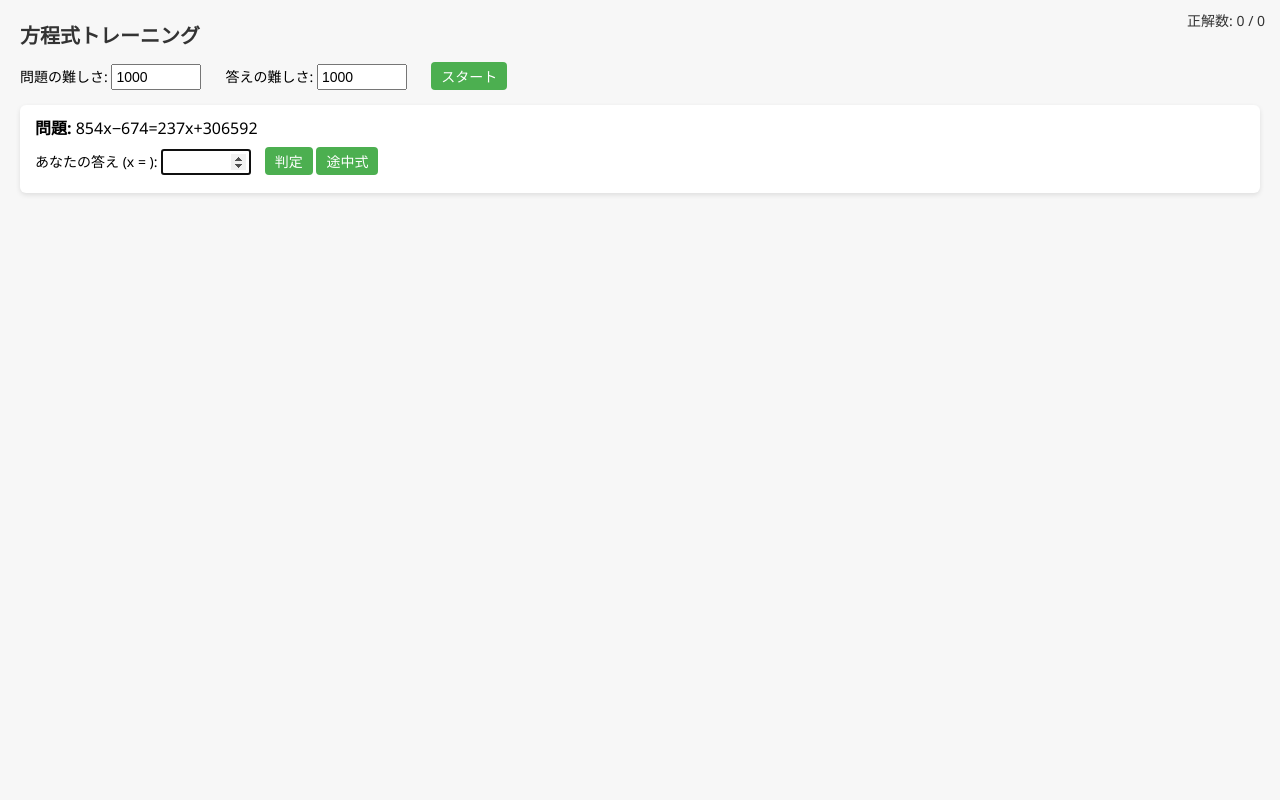
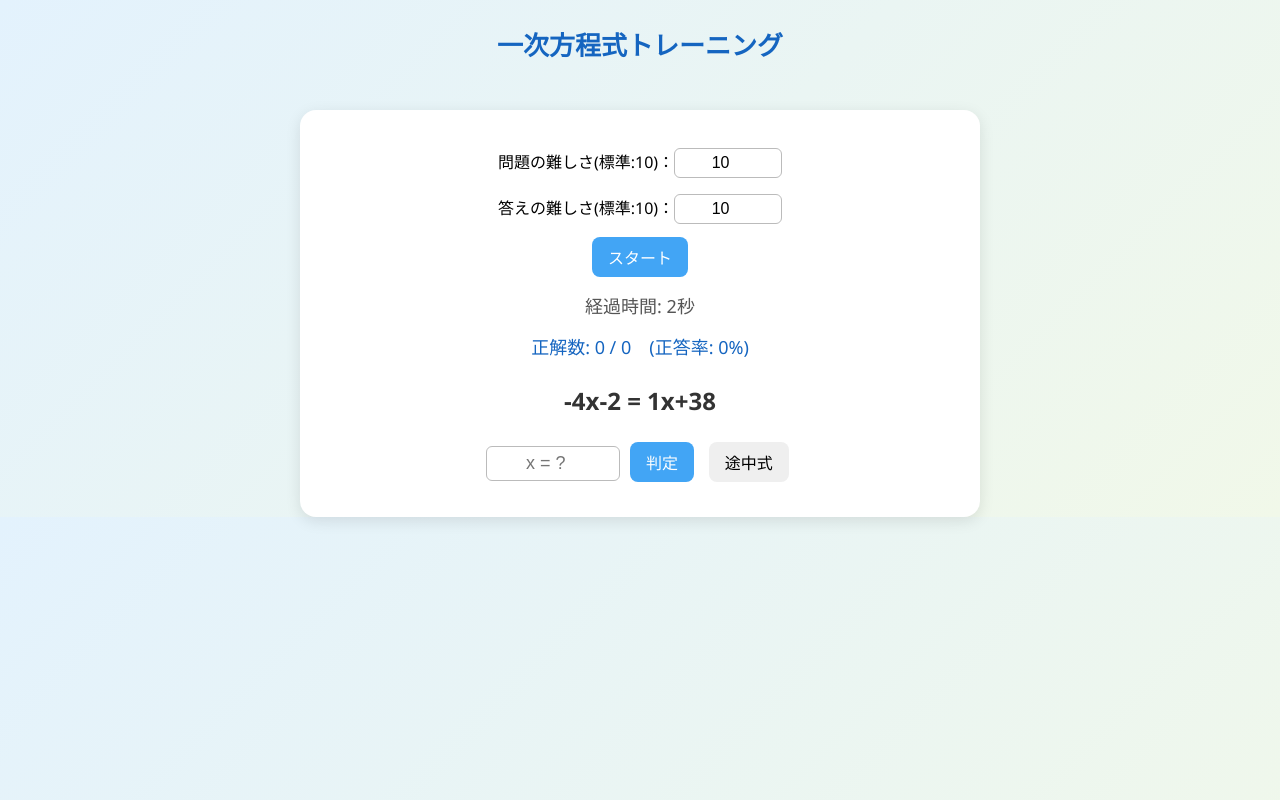
Before and after one commit to yss19411208/linear-equation, a plain HTML site: page index.html in a window 1280 px wide. Both pictures are taken after a click on the button "スタート". Drawn offline with Linux system fonts and the light colour scheme.

Commit message:
Refactor index.html for better styling and structure
Updated the HTML structure and styles for improved layout and user experience.

```diff
--- a/index.html
+++ b/index.html
@@ -2,162 +2,281 @@
 <html lang="ja">
 <head>
 <meta charset="UTF-8">
-<meta name="viewport" content="width=device-width,initial-scale=1">
-<title>方程式トレーニング</title>
+<meta name="viewport" content="width=device-width, initial-scale=1.0">
+<title>一次方程式トレーニング</title>
 <style>
 body {
-    font-family: "Segoe UI", sans-serif;
-    background: #f7f7f7;
-    margin: 20px;
+  font-family: "Segoe UI", "Hiragino Sans", sans-serif;
+  background: linear-gradient(135deg, #e3f2fd, #f1f8e9);
+  text-align: center;
+  margin: 0;
+  padding: 0;
+}
+
+h1 {
+  font-size: 26px;
+  margin-top: 25px;
+  color: #1565c0;
+}
+
+.container {
+  background: white;
+  border-radius: 16px;
+  box-shadow: 0 4px 15px rgba(0,0,0,0.1);
+  display: inline-block;
+  padding: 30px 40px;
+  margin-top: 30px;
+  max-width: 600px;
+  width: 90%;
+}
+
+label {
   font-size: 16px;
+  margin: 8px;
+  display: inline-block;
 }
-  h1 {
+
+input[type="number"] {
+  font-size: 16px;
+  padding: 5px 8px;
+  border: 1px solid #bbb;
+  border-radius: 6px;
+  width: 90px;
+  text-align: center;
+}
+
+button {
+  font-size: 16px;
+  padding: 8px 16px;
+  margin: 5px;
+  border: none;
+  border-radius: 8px;
+  cursor: pointer;
+  transition: 0.2s;
+}
+
+button:hover {
+  transform: translateY(-2px);
+}
+
+button:active {
+  transform: translateY(1px);
+}
+
+button:nth-of-type(1) {
+  background: #42a5f5;
+  color: white;
+}
+button:nth-of-type(1):hover {
+  background: #1e88e5;
+}
+
+#question {
+  font-size: 24px;
+  font-weight: bold;
+  margin-top: 25px;
   color: #333;
-    font-size: 20px;
 }
-  label {
-    margin-right: 10px;
-    font-size: 14px;
+
+#step {
+  font-size: 22px;
+  color: #444;
+  margin-top: 15px;
+  display: none;
+  background: #f9f9f9;
+  border-radius: 8px;
+  padding: 10px;
+  border: 1px solid #ddd;
 }
-  input[type=number] {
-    width: 80px;
-    margin-right: 10px;
-    padding: 3px;
-    font-size: 14px;
+
+#answerBox {
+  font-size: 18px;
+  margin-top: 20px;
 }
-  button {
-    padding: 4px 10px;
-    border: none;
-    background: #4CAF50;
+
+#userAnswer {
+  font-size: 18px;
+  padding: 6px;
+  width: 120px;
+  border: 1px solid #bbb;
+  border-radius: 6px;
+  text-align: center;
+}
+
+#stats {
+  margin-top: 15px;
+  font-size: 18px;
+  color: #1565c0;
+}
+
+#timer {
+  font-size: 18px;
+  color: #555;
+  margin-top: 10px;
+}
+
+#feedback {
+  font-size: 42px;
+  font-weight: bold;
   color: white;
-    border-radius: 4px;
-    cursor: pointer;
-    font-size: 14px;
+  position: fixed;
+  top: 0;
+  left: 0;
+  right: 0;
+  bottom: 0;
+  display: none;
+  justify-content: center;
+  align-items: center;
+  z-index: 999;
+  animation: fadeIn 0.3s ease;
 }
-  button:hover { background: #45a049; }
-  .question {
-    background: #fff;
-    margin-top: 15px;
-    padding: 10px 15px;
-    border-radius: 6px;
-    box-shadow: 0 2px 5px rgba(0,0,0,0.1);
-    font-size: 16px;
+
+.correct {
+  background: rgba(56, 142, 60, 0.9); /* green */
 }
-  .answer-field {
-    margin-top: 8px;
-    font-size: 14px;
+
+.wrong {
+  background: rgba(211, 47, 47, 0.9); /* red */
 }
-  #result {
-    margin-top: 8px;
-    font-weight: bold;
-  }
-  #score {
-    position: fixed;
-    top: 10px;
-    right: 15px;
-    font-size: 14px;
-    color: #333;
+
+@keyframes fadeIn {
+  from { opacity: 0; }
+  to { opacity: 1; }
 }
 </style>
 </head>
 <body>
-  <h1>方程式トレーニング</h1>
+<h1>一次方程式トレーニング</h1>
+
+<div class="container">
   <div>
-    <label>問題の難しさ: <input type="number" id="diff" value="1000"></label>
-    <label>答えの難しさ: <input type="number" id="a_diff" value="1000"></label>
-    <button onclick="nextQuestion()">スタート</button>
+    <label>問題の難しさ(標準:10)：<input type="number" id="diff" value="10"></label><br>
+    <label>答えの難しさ(標準:10)：<input type="number" id="a_diff" value="10"></label><br>
+    <button onclick="startGame()">スタート</button>
   </div>
 
-  <div id="score">正解数: 0 / 0</div>
-  <div id="quizArea"></div>
+  <div id="timer">経過時間: 0秒</div>
+  <div id="stats">正解数: 0 / 0　(正答率: 0%)</div>
+
+  <div id="question"></div>
+  <div id="step"></div>
+
+  <div id="answerBox">
+    <input type="number" id="userAnswer" placeholder="x = ?"
+           onkeydown="if(event.key==='Enter'){checkAnswer();}">
+    <button onclick="checkAnswer()">判定</button>
+    <button onclick="showStep()">途中式</button>
+  </div>
+</div>
+
+<div id="feedback"></div>
 
 <script>
-let currentAnswer = null;
-let correctCount = 0;
-let totalCount = 0;
-let currentEquation = "";
-let transitionStep = "";
-let answered = false; // 同じ問題で二重カウント防止
+let diff = 1000, a_diff = 1000;
+let a, b, c, d, xAns;
+let correct = 0, total = 0;
+let startTime, timerInterval;
 
-function randint(min, max) {
-  return Math.floor(Math.random() * (max - min + 1)) + min;
+function startGame() {
+  diff = parseInt(document.getElementById('diff').value);
+  a_diff = parseInt(document.getElementById('a_diff').value);
+  correct = 0; total = 0;
+  updateStats();
+  document.getElementById('step').style.display = "none";
+  startTime = Date.now();
+  clearInterval(timerInterval);
+  timerInterval = setInterval(updateTimer, 1000);
+  newQuestion();
 }
 
-function simplifyCoeff(n) {
-  if (n === 0) return ""; // 0xは消す
-  if (n === 1) return "x";
-  if (n === -1) return "−x";
-  return n + "x";
+function updateTimer() {
+  const elapsed = Math.floor((Date.now() - startTime) / 1000);
+  document.getElementById('timer').textContent = `経過時間: ${elapsed}秒`;
 }
 
-function nextQuestion() {
-  answered = false;
-  const diff = Number(document.getElementById("diff").value);
-  const a_diff = Number(document.getElementById("a_diff").value);
-  const quiz = document.getElementById("quizArea");
-  quiz.innerHTML = "";
+function newQuestion() {
+  document.getElementById('step').style.display = "none";
+  document.getElementById('userAnswer').value = "";
+  document.getElementById('feedback').style.display = "none";
 
-  const x = randint(-a_diff, a_diff);
-  const a = randint(-diff, diff);
-  const b_raw = randint(-diff, diff);
-  const c = randint(-diff, diff);
-  const d_val = (a - c) * x + b_raw;
+  while (true) {
+    let x = Math.floor(Math.random() * (2*a_diff+1)) - a_diff;
+    a = Math.floor(Math.random() * (2*diff+1)) - diff;
+    b = Math.floor(Math.random() * (2*diff+1)) - diff;
+    c = Math.floor(Math.random() * (2*diff+1)) - diff;
+    if (a - c === 0) continue; // xが消える式だけ除外
 
-  const b = (b_raw >= 0 ? "+" + b_raw : "−" + Math.abs(b_raw));
-  const d = (d_val >= 0 ? "+" + d_val : "−" + Math.abs(d_val));
-  const aStr = simplifyCoeff(a);
-  const cStr = simplifyCoeff(c);
+    d = (a - c) * x + b;
+    let left = `${a}x${formatTerm(b)}`;
+    let right = `${c}x${formatTerm(d)}`;
+    document.getElementById('question').textContent = `${left} = ${right}`;
+    xAns = x;
+    break;
+  }
+}
 
-  currentEquation = `${aStr}${b}=${cStr}${d}`;
-  currentAnswer = x;
+function formatTerm(n) {
+  if (n === 0) return "";
+  return (n > 0 ? "+" + n : n);
+}
 
-  const rightSide = `${d_val}−(${b_raw})`;
-  transitionStep = `${a}x−${c}x=${rightSide}`.replace(/1x/g,"x").replace(/-1x/g,"-x");
+function simplifyStep(a, b, c, d) {
+  let step1 = `${a}x${formatTerm(b)} = ${c}x${formatTerm(d)}`;
+  let step2 = `${a}x - ${c}x = ${d} - (${b})`;
+  let leftVal = a - c;
+  let rightVal = d - b;
+  let step3 = `${formatX(leftVal)} = ${rightVal}`;
+  return `${step1}<br>${step2}<br>${step3}`;
+}
 
-  quiz.innerHTML = `
-    <div class="question">
-      <div><b>問題:</b> ${currentEquation}</div>
-      <div class="answer-field">
-        あなたの答え (x = ):
-        <input type="number" id="userAns" onkeydown="if(event.key==='Enter'){checkAnswer();}">
-        <button onclick="checkAnswer()">判定</button>
-        <button onclick="showTransition()">途中式</button>
-      </div>
-      <div id="transition" style="margin-top:8px; display:none;"><b>途中式:</b> ${transitionStep}</div>
-      <div id="result"></div>
-    </div>
-  `;
-  document.getElementById("userAns").focus();
+function formatX(v) {
+  if (v === 1) return "x";
+  if (v === -1) return "-x";
+  if (v === 0) return "";
+  return `${v}x`;
+}
+
+function showStep() {
+  const step = simplifyStep(a, b, c, d);
+  document.getElementById('step').innerHTML = step;
+  document.getElementById('step').style.display = "block";
 }
 
 function checkAnswer() {
-  if (answered) return; // 二重判定防止
-  answered = true;
+  const ans = parseFloat(document.getElementById('userAnswer').value);
+  if (isNaN(ans)) return;
 
-  const userAns = Number(document.getElementById("userAns").value);
-  const result = document.getElementById("result");
-  const correct = userAns === currentAnswer;
+  const feedback = document.getElementById('feedback');
+  feedback.className = ""; // reset
 
-  totalCount++; // ✅ 判定の瞬間に加算
-  if (correct) {
-    result.textContent = "✅ 正解！";
-    result.style.color = "green";
-    correctCount++;
+  if (Math.abs(ans - xAns) < 1e-6) {
+    feedback.textContent = "正解！";
+    feedback.classList.add("correct");
+    correct++;
+    total++;
+    showFeedback(0.3);
   } else {
-    result.textContent = `❌ 不正解… 正しい答えは x = ${currentAnswer}`;
-    result.style.color = "red";
+    feedback.innerHTML = `不正解<br><span style="font-size:28px;">(答え: <b>${xAns}</b>)</span>`;
+    feedback.classList.add("wrong");
+    total++;
+    showFeedback(0.6);
   }
-  updateScore();
-  setTimeout(nextQuestion, correct ? 300 : 600);
+  updateStats();
 }
 
-function showTransition() {
-  const t = document.getElementById("transition");
-  t.style.display = t.style.display === "none" ? "block" : "none";
+function updateStats() {
+  const accuracy = total === 0 ? 0 : Math.round((correct / total) * 100);
+  document.getElementById('stats').textContent =
+    `正解数: ${correct} / ${total}　(正答率: ${accuracy}%)`;
 }
 
-function updateScore() {
-  document.getElementById("score").textContent = `正解数: ${correctCount} / ${totalCount}`;
+function showFeedback(delay) {
+  const fb = document.getElementById('feedback');
+  fb.style.display = "flex";
+  setTimeout(() => {
+    fb.style.display = "none";
+    newQuestion();
+  }, delay * 1000);
 }
 </script>
 </body>
```
Lines whose indentation alone changed are shown as unchanged.
